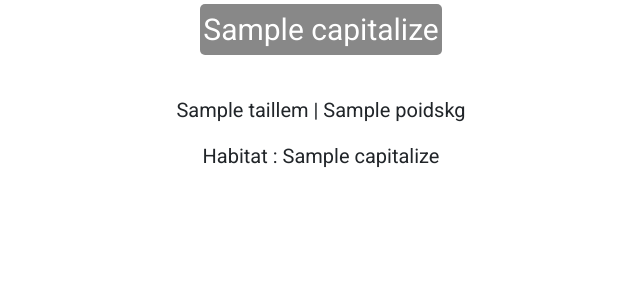
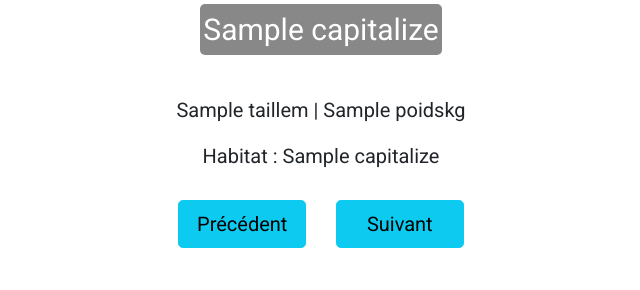
Before and after one commit to gabgabb/DjangoMon, a Django app: template pokedex/templates/pokedex/index.html in a window 1280 px wide. Shown: the part 510-800 px from the top of the page, without its empty margins (319-959 px from the left). Run offline with Django 4.2, Linux system fonts and the light colour scheme; the template is opened without the code that fills it: most values are stand-ins (such as "Sample title", 1, 10 or a date in 2020).

Commit message:
ADD : buttons next and previous for pokemon view

```diff
--- a/pokedex/templates/pokedex/index.html
+++ b/pokedex/templates/pokedex/index.html
@@ -22,5 +22,13 @@
         <p class="infoPokemon" ><br> {{ taille }}m | {{ poids }}kg</p>
         <p class="infoPokemon">Habitat : {{ habitat|upperCase }}</p>
     </div>
+    <div>
+        {% if nb != 1 %}
+        <a class="btn btn-info btn-lg" href="{% url 'index' nb|add:"-1" %}"> Précédent </a>
+        {% endif %}
+        {% if nb != 898 %}
+        <a class="btn btn-info btn-lg" href="{% url 'index' nb|add:"1" %}"> Suivant </a>
+        {% endif %}
+    </div>
 </body>
 </html>
--- a/pokedex/views.py
+++ b/pokedex/views.py
@@ -24,6 +24,7 @@ def index(request, nb):
     name = parse_json["names"][4]["name"]
     poids = parse_pokemon["weight"] / 10
     taille = parse_pokemon["height"] / 10
+    id = parse_json["id"]
 
     if parse_json["habitat"] is not None:
         habitatUrl = parse_json["habitat"]["url"]
@@ -47,7 +48,7 @@ def index(request, nb):
 
     return render(request, 'pokedex/index.html',
                   {'name': name, 'sprite': spriteUrl, 'poids': poids, 'taille': taille, 'habitat': habitatFrench,
-                   'types': types, 'color': colors})
+                   'types': types, 'color': colors, 'nb': id})
 
 
 async def pageAccueil(request, offset=0, limit=32):
```
